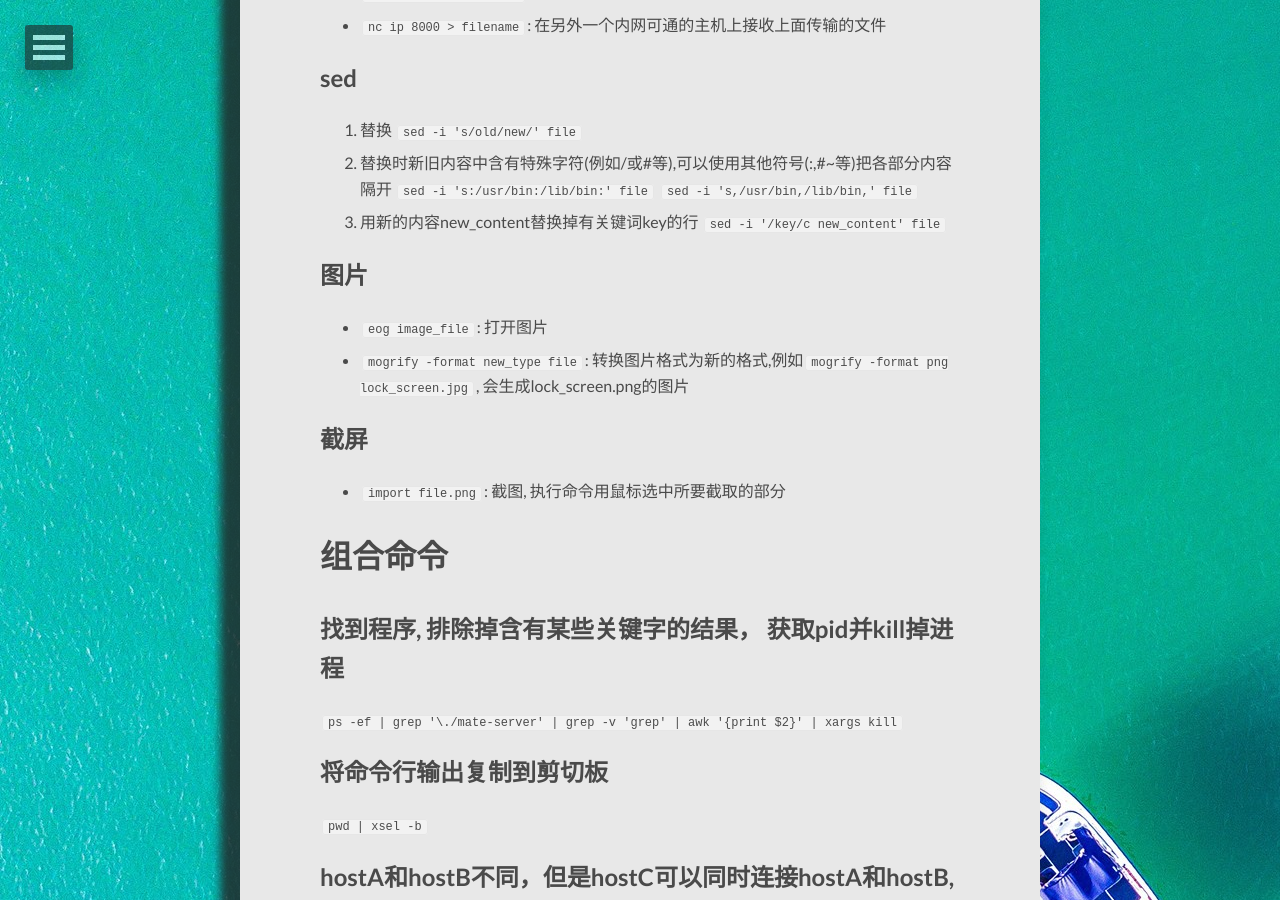
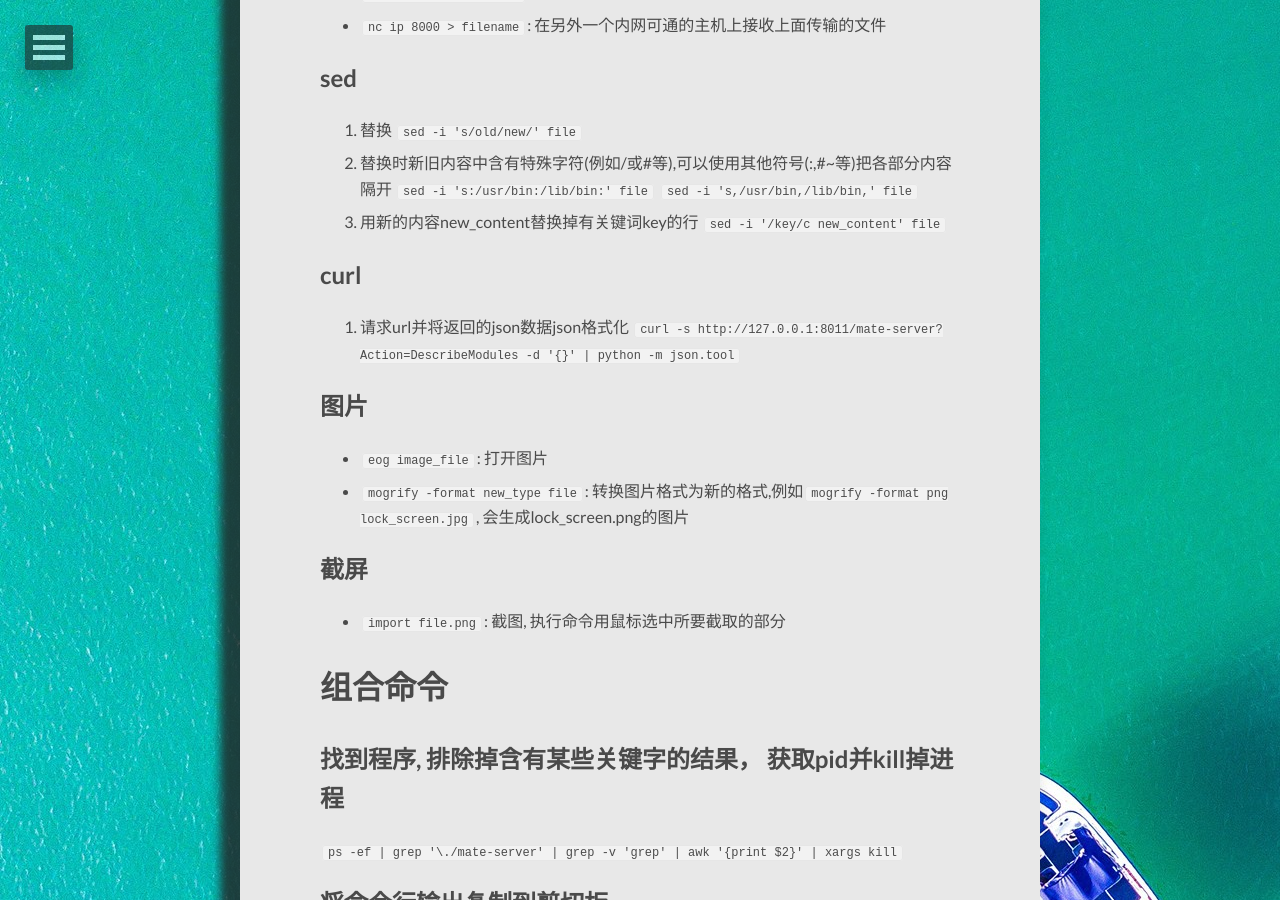
Before and after one commit to wfsly/blog, a Jekyll site: the page built from _posts/2017-09-26-Linux_Shell_Cheat_Sheet.markdown, in a window 1280 px wide and 900 px high, scrolled down 2176 px. Built offline with Jekyll 4.4.1, drawn with Linux system fonts in a browser that asks for light colours; nearby versions of some CDN libraries.

Commit message:
feat(shell): update new command curl

```diff
--- a/_posts/2017-09-26-Linux_Shell_Cheat_Sheet.markdown
+++ b/_posts/2017-09-26-Linux_Shell_Cheat_Sheet.markdown
@@ -76,6 +76,10 @@
 3. 用新的内容new_content替换掉有关键词key的行
 `sed -i '/key/c new_content' file`
 
+## curl
+1. 请求url并将返回的json数据json格式化
+`curl -s http://127.0.0.1:8011/mate-server?Action=DescribeModules -d '{}' | python -m json.tool`
+
 
 ## 图片
 - `eog image_file`: 打开图片
```
